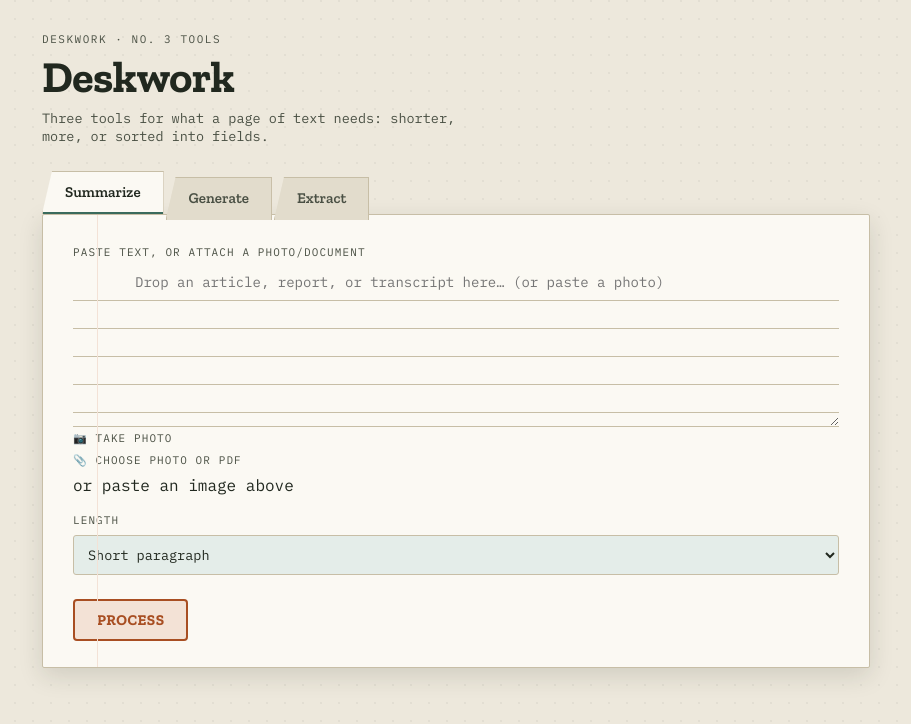
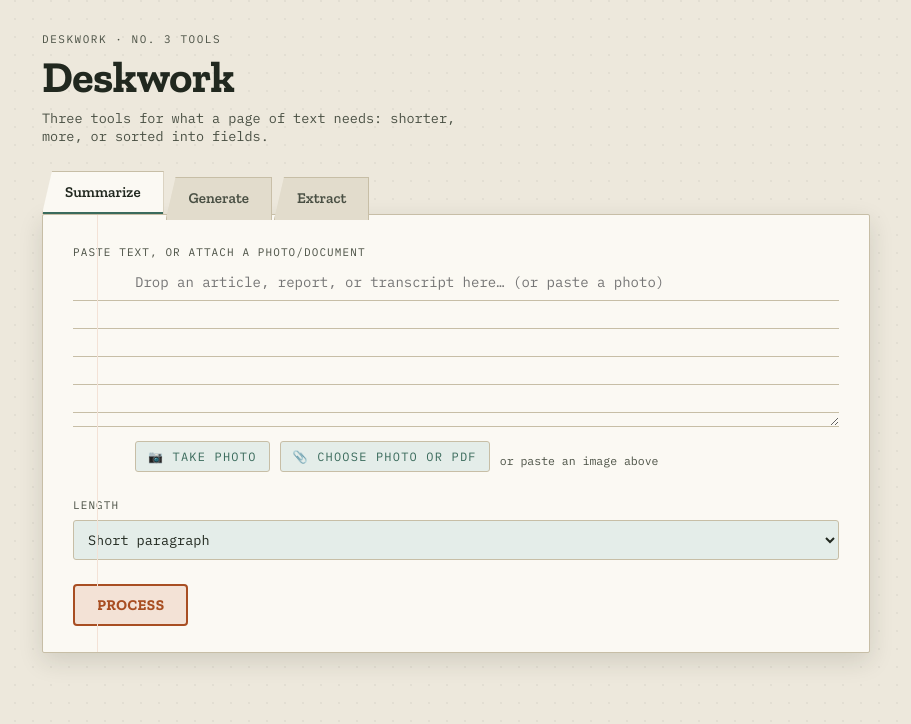
Before and after one commit to sarkarenterprises083-source/deskwork-app, a Next.js app: page / in a window 1280 px wide. Shown: the top 724 px of the page, without its empty margins (184-1095 px from the left). Built offline with nearby package versions, Linux system fonts and the light colour scheme.

Commit message:
Add styles for attachment components in globals.css

```diff
--- a/styles/globals.css
+++ b/styles/globals.css
@@ -102,6 +102,27 @@
   outline: 2px solid var(--accent); outline-offset: 2px;
 }
 
+.attach{ margin-top: 10px; padding-left: 62px; }
+@media (max-width: 520px){ .attach{ padding-left:0; } }
+.attach-buttons{ display:flex; align-items:center; gap:10px; flex-wrap:wrap; }
+.attach-btn{
+  font-family:'IBM Plex Mono', monospace; font-size:12px;
+  background:var(--accent-soft); border:1px solid var(--rule); border-radius:3px;
+  padding:7px 12px; color:var(--accent); cursor:pointer; display:inline-block;
+}
+.attach-btn:hover{ border-color:var(--accent); }
+.attach-hint{ font-size:11.5px; color:var(--ink-soft); }
+.attach-chip{
+  display:inline-flex; align-items:center; gap:8px;
+  background:var(--accent-soft); border:1px solid var(--rule); border-radius:3px;
+  padding:6px 8px 6px 12px; font-size:12.5px; color:var(--ink);
+}
+.attach-chip-x{
+  background:none; border:none; color:var(--ink-soft); font-size:16px; line-height:1;
+  cursor:pointer; padding:2px 4px;
+}
+.attach-chip-x:hover{ color:var(--stamp); }
+
 .row{ display:flex; gap:18px; flex-wrap:wrap; }
 .row .field{ flex:1; min-width: 180px; }
 
```
